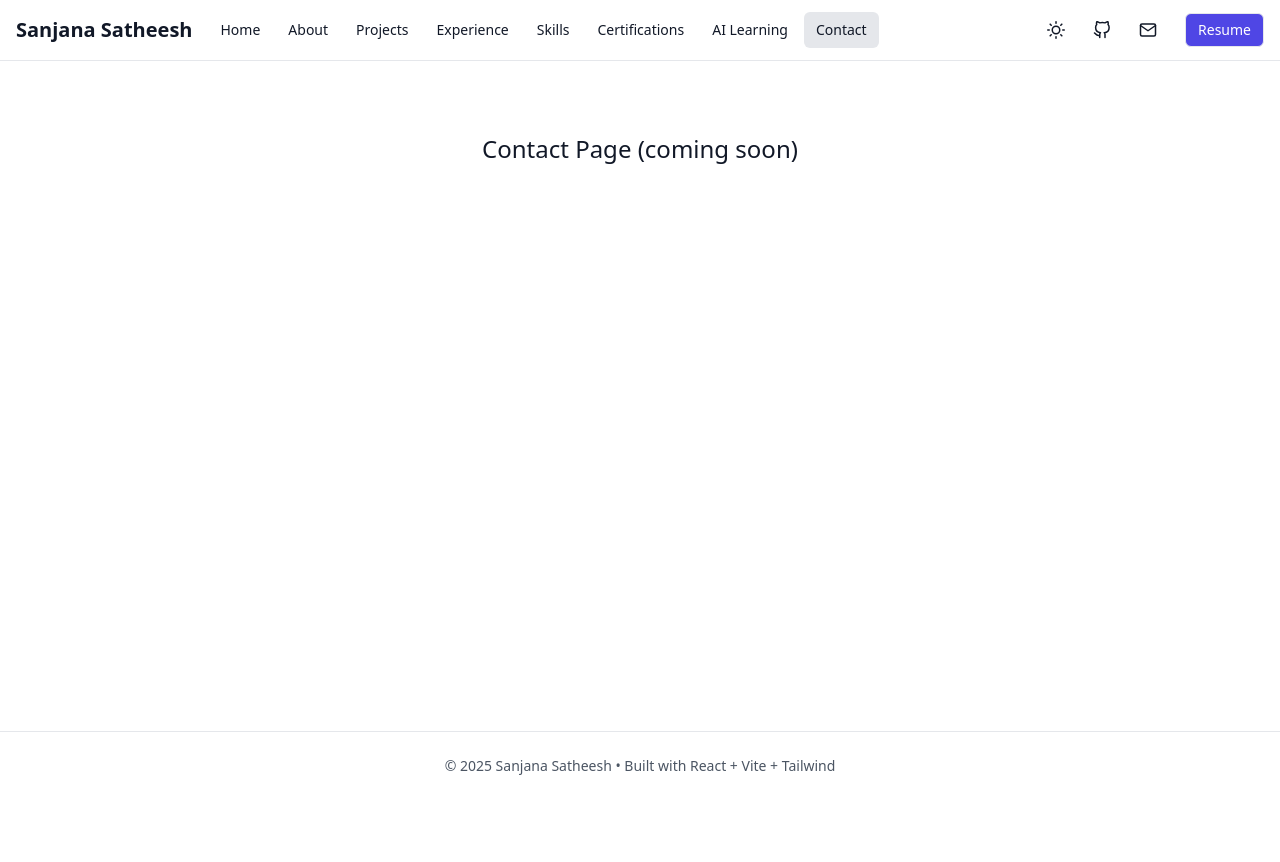
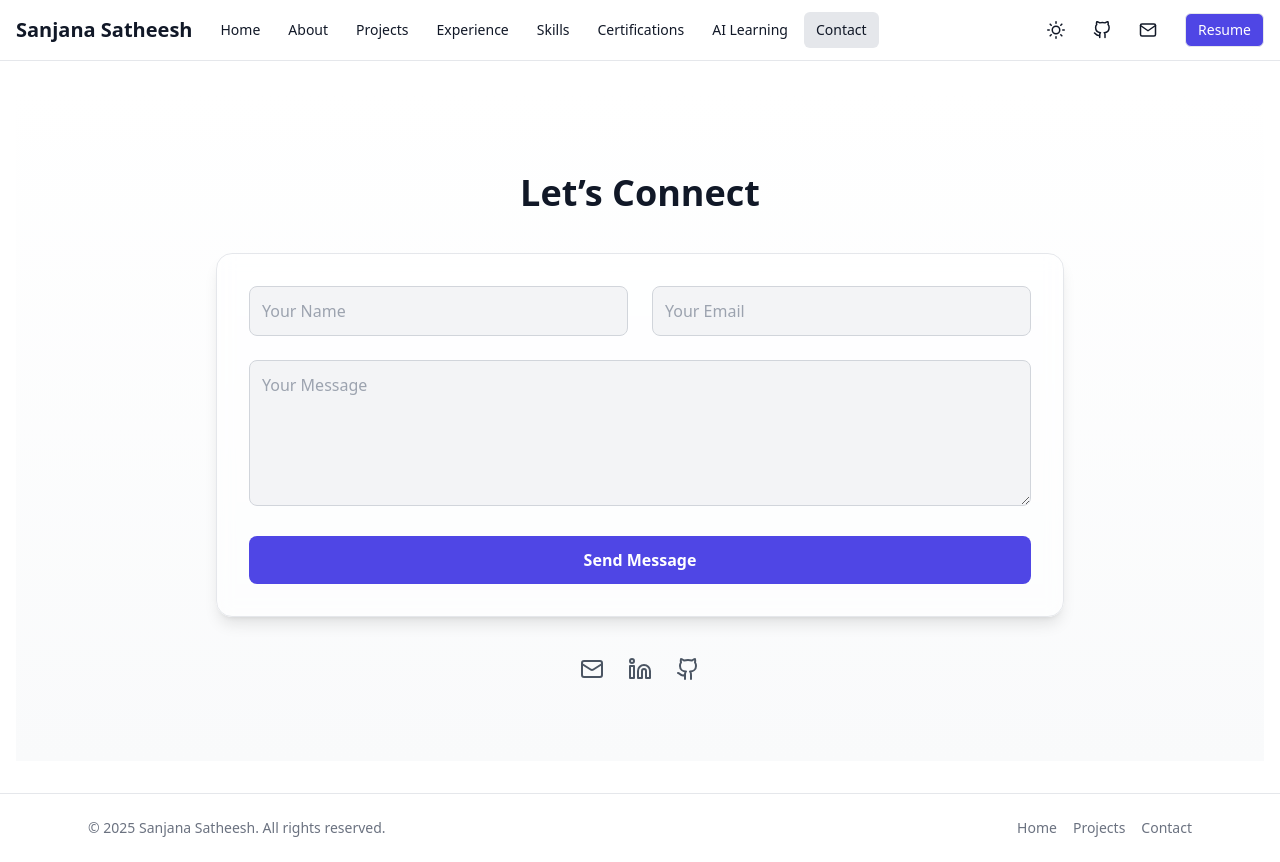
Before and after one commit to Sanjana-quad/portfolio, a React (Vite) app: page /contact in a window 1280 px wide. Before the commit the page ends 800 px from the top, so only its background shows below. Built offline with nearby package versions, Linux system fonts and the light colour scheme.

Commit message:
Phase 11 - Added Contact section, fixed footer integration

```diff
--- a/src/components/Footer.jsx
+++ b/src/components/Footer.jsx
@@ -1,8 +1,26 @@
+// export default function Footer() {
+//   return (
+//     <footer className="bg-white dark:bg-gray-800 border-t dark:border-gray-700">
+//       <div className="container mx-auto px-4 py-6 text-center text-sm text-gray-600 dark:text-gray-400">
+//         © {new Date().getFullYear()} Sanjana Satheesh • Built with React + Vite + Tailwind
+//       </div>
+//     </footer>
+//   );
+// }
+
+
 export default function Footer() {
+  const currentYear = new Date().getFullYear();
+
   return (
-    <footer className="bg-white dark:bg-gray-800 border-t dark:border-gray-700">
-      <div className="container mx-auto px-4 py-6 text-center text-sm text-gray-600 dark:text-gray-400">
-        © {new Date().getFullYear()} Sanjana Satheesh • Built with React + Vite + Tailwind
+    <footer className="py-6 bg-white/60 dark:bg-gray-950/60 border-t border-gray-200 dark:border-gray-800 backdrop-blur">
+      <div className="max-w-6xl mx-auto px-6 flex flex-col md:flex-row justify-between items-center gap-3 text-sm text-gray-500 dark:text-gray-400">
+        <p>© {currentYear} Sanjana Satheesh. All rights reserved.</p>
+        <div className="flex gap-4">
+          <a href="#home" className="hover:text-indigo-500">Home</a>
+          <a href="#projects" className="hover:text-indigo-500">Projects</a>
+          <a href="#contact" className="hover:text-indigo-500">Contact</a>
+        </div>
       </div>
     </footer>
   );
--- a/src/pages/Contact.jsx
+++ b/src/pages/Contact.jsx
@@ -1,7 +1,90 @@
+import { useState } from "react";
+import { motion } from "framer-motion";
+import { Mail, Linkedin, Github } from "lucide-react";
+
 export default function Contact() {
+  const [formData, setFormData] = useState({ name: "", email: "", message: "" });
+
+  const handleChange = (e) => {
+    setFormData({ ...formData, [e.target.name]: e.target.value });
+  };
+
+  const handleSubmit = (e) => {
+    e.preventDefault();
+    alert("Thank you for reaching out! (EmailJS integration can go here.)");
+  };
+
   return (
-    <div className="text-center py-10 text-2xl">
-      Contact Page (coming soon)
-    </div>
+    <section className="py-20 bg-gradient-to-b from-white to-gray-50 dark:from-gray-950 dark:to-gray-900">
+      <div className="max-w-4xl mx-auto px-6">
+        <motion.h2
+          initial={{ opacity: 0, y: 40 }}
+          whileInView={{ opacity: 1, y: 0 }}
+          transition={{ duration: 0.5 }}
+          className="text-4xl font-bold text-center text-gray-900 dark:text-gray-100 mb-10"
+        >
+          Let’s Connect
+        </motion.h2>
+
+        <motion.form
+          onSubmit={handleSubmit}
+          initial={{ opacity: 0 }}
+          whileInView={{ opacity: 1 }}
+          transition={{ delay: 0.3 }}
+          className="bg-white/60 dark:bg-gray-800/60 p-8 rounded-2xl shadow-lg border border-gray-200 dark:border-gray-700 backdrop-blur"
+        >
+          <div className="grid md:grid-cols-2 gap-6 mb-6">
+            <input
+              name="name"
+              type="text"
+              placeholder="Your Name"
+              onChange={handleChange}
+              value={formData.name}
+              required
+              className="p-3 rounded-lg bg-gray-100 dark:bg-gray-900 border border-gray-300 dark:border-gray-700 focus:ring-2 focus:ring-indigo-400 w-full"
+            />
+            <input
+              name="email"
+              type="email"
+              placeholder="Your Email"
+              onChange={handleChange}
+              value={formData.email}
+              required
+              className="p-3 rounded-lg bg-gray-100 dark:bg-gray-900 border border-gray-300 dark:border-gray-700 focus:ring-2 focus:ring-indigo-400 w-full"
+            />
+          </div>
+
+          <textarea
+            name="message"
+            placeholder="Your Message"
+            rows="5"
+            onChange={handleChange}
+            value={formData.message}
+            required
+            className="p-3 w-full rounded-lg bg-gray-100 dark:bg-gray-900 border border-gray-300 dark:border-gray-700 focus:ring-2 focus:ring-indigo-400"
+          ></textarea>
+
+          <button
+            type="submit"
+            className="mt-6 w-full bg-indigo-600 text-white py-3 rounded-lg font-semibold hover:bg-indigo-700 transition"
+          >
+            Send Message
+          </button>
+        </motion.form>
+
+        {/* --- Social Links --- */}
+        <div className="flex justify-center gap-6 mt-10 text-gray-600 dark:text-gray-300">
+          <a href="mailto:sanjanasatheesh.ss@gmail.com" target="_blank" className="hover:text-indigo-500">
+            <Mail className="w-6 h-6" />
+          </a>
+          <a href="https://linkedin.com/in/sanjana" target="_blank" className="hover:text-indigo-500">
+            <Linkedin className="w-6 h-6" />
+          </a>
+          <a href="https://github.com/Sanjana-quad" target="_blank" className="hover:text-indigo-500">
+            <Github className="w-6 h-6" />
+          </a>
+        </div>
+      </div>
+    </section>
   );
 }
```
